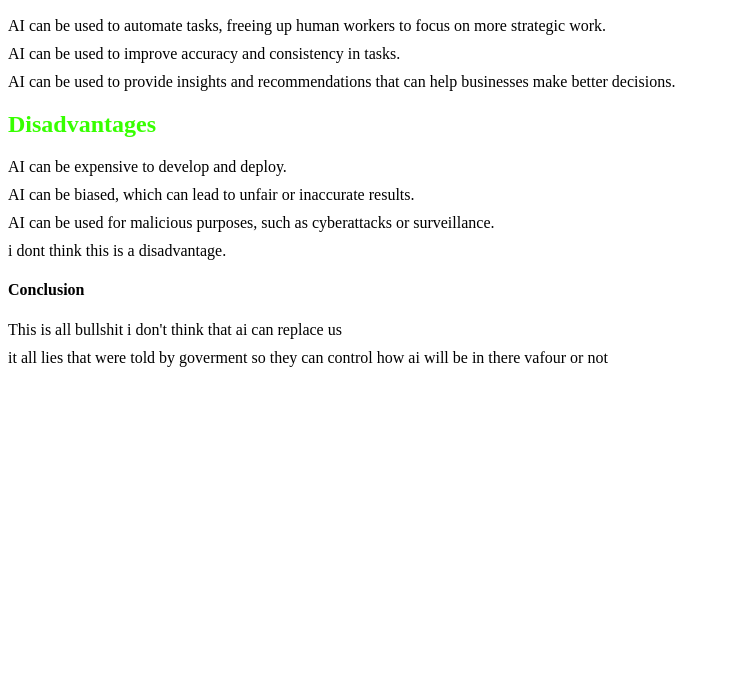
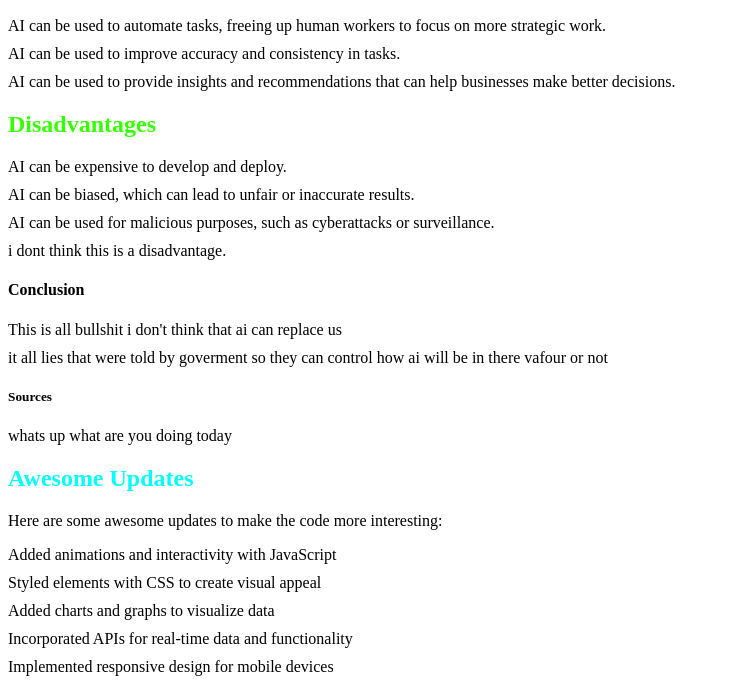
Before and after one commit to ImNotVarun/Programming, a plain HTML site: page Web_Things/Portfolio.html in a window 1280 px wide. Shown: the part 161-847 px from the top of the page, without its empty margins (0-740 px from the left). Before the commit the page ends 800 px from the top, so only its background shows below. Drawn offline with Linux system fonts and the light colour scheme.

Commit message:
i dont know what to writee

```diff
--- a/Web_Things/Portfolio.html
+++ b/Web_Things/Portfolio.html
@@ -24,3 +24,18 @@
     <li> This is all bullshit i don't think that ai can replace us </li>
     <li> it all lies that were told by goverment so they can control how ai will be in there vafour or not</li>
   </ul>
+  <h5>Sources</h5>
+  <ul>
+    <li>whats up what are you doing today </li>
+      <h2>Awesome Updates</h2>
+      <p>Here are some awesome updates to make the code more interesting:</p>
+      <ul>
+        <li>Added animations and interactivity with JavaScript</li>
+        <li>Styled elements with CSS to create visual appeal</li>
+        <li>Added charts and graphs to visualize data</li>
+        <li>Incorporated APIs for real-time data and functionality</li>
+        <li>Implemented responsive design for mobile devices</li>
+      </ul>
+    </ul>
+  </body>
+</html>
```
